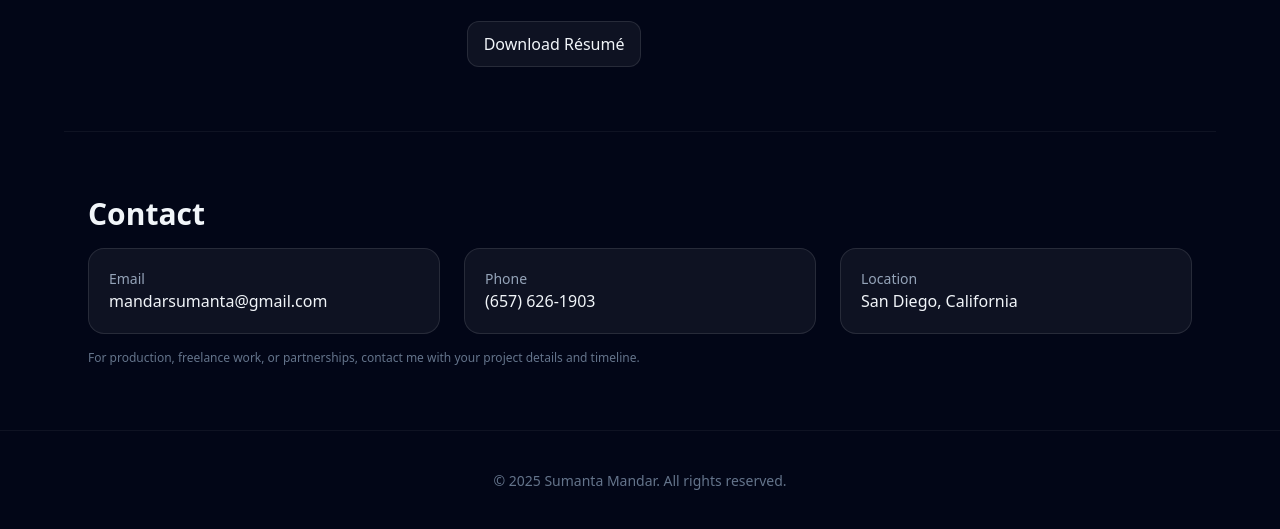
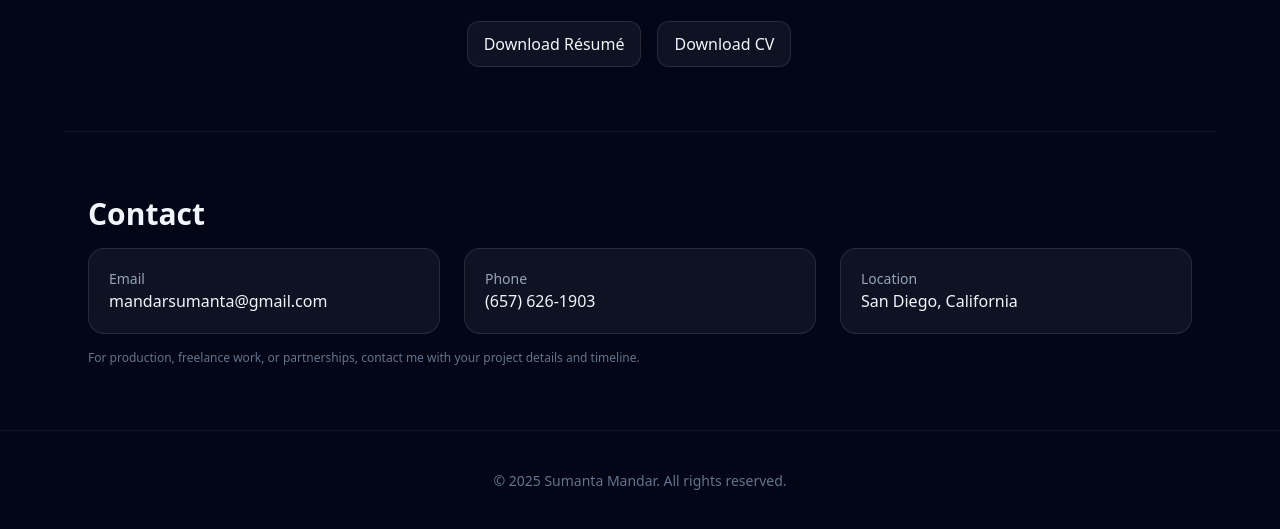
Before and after one commit to mandarsumanta/portfolio, a plain HTML site: page index.html in a window 1280 px wide. Shown: the part 5286-5815 px from the top of the page. Drawn offline with nearby package versions, Linux system fonts and the light colour scheme.

Commit message:
Update index.html

```diff
--- a/index.html
+++ b/index.html
@@ -138,9 +138,15 @@
             </p>
           </div>
         </div>
-        <a href="resume.pdf" class="inline-block mt-6 px-4 py-2.5 rounded-xl border border-white/10 bg-white/5 hover:bg-white/10">
-          Download Résumé
-        </a>
+        <div class="flex items-center gap-4 mt-6">
+  <a href="resume.pdf" class="px-4 py-2.5 rounded-xl border border-white/10 bg-white/5 hover:bg-white/10">
+    Download Résumé
+  </a>
+
+  <a href="cv.pdf" class="px-4 py-2.5 rounded-xl border border-white/10 bg-white/5 hover:bg-white/10">
+    Download CV
+  </a>
+</div>
       </div>
     </div>
   </section>
```
